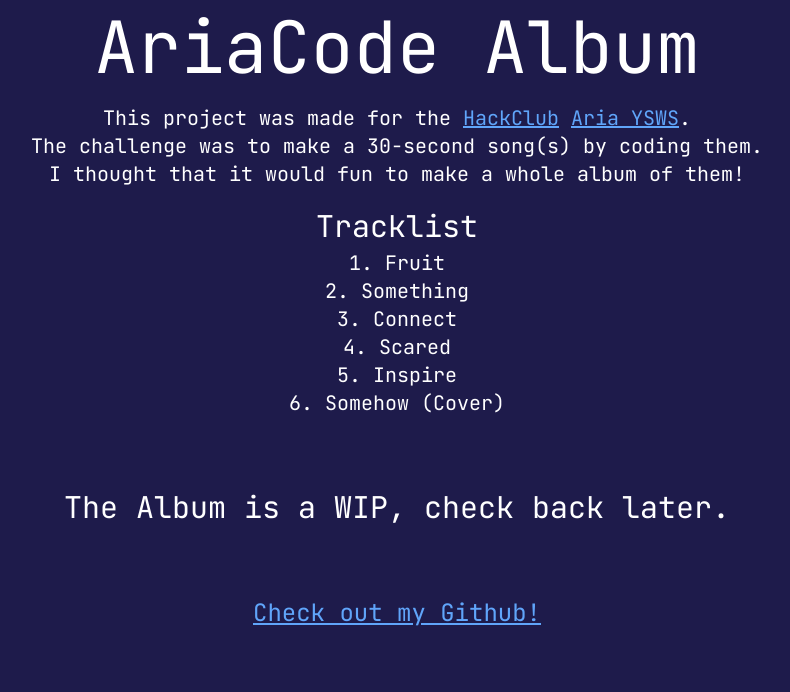
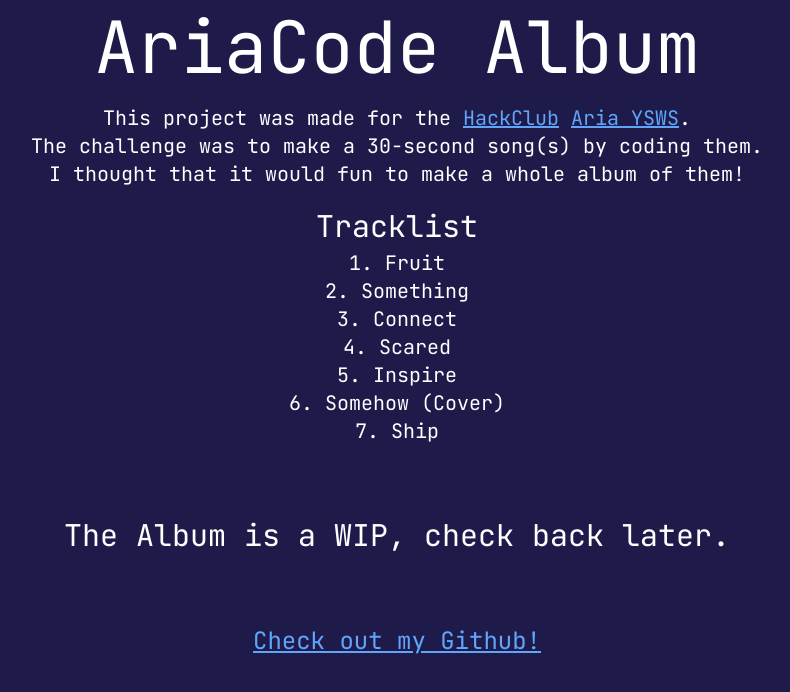
Before and after one commit to kibbthefox/AriaCode-Album, a plain HTML site: page index.html in a window 1280 px wide. Shown: the whole page, without its empty margins (243-1033 px from the left). Drawn offline with nearby package versions, Linux system fonts and the light colour scheme.

Commit message:
README update
Added new song to README and website, and added lyrics to the README.

```diff
--- a/index.html
+++ b/index.html
@@ -27,6 +27,7 @@
       <p>4. Scared</p>
       <p>5. Inspire</p>
       <p>6. Somehow (Cover)</p>
+      <p>7. Ship</p>
       <p class="text-3xl" style="line-height: 6;">The Album is a WIP, check back later.</p>
 
 
```
Also changed, not shown: 1 other file.
